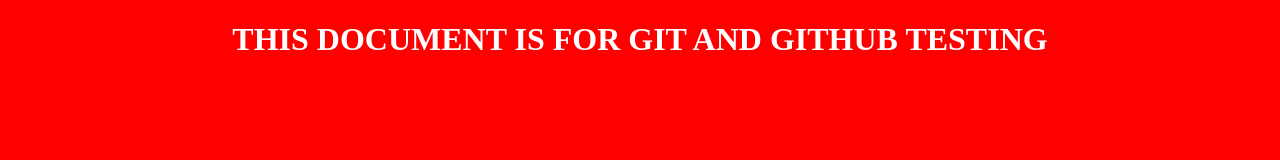
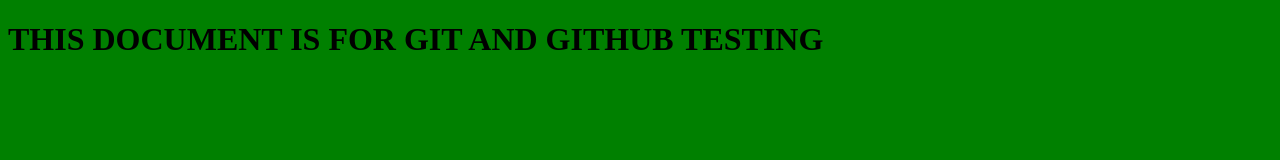
Before and after one commit to Will64/testing-git, a plain HTML site: page index.html in a window 1280 px wide. Drawn offline with Linux system fonts and the light colour scheme.

Commit message:
background changed to green

```diff
--- a/style.css
+++ b/style.css
@@ -1,9 +1,9 @@
 body {
- background: red;
+ background: green
 }
 
 h1 {
- color: white;
+ color: blue
  text-align: center;
  text-transform: uppercase;
 }
```
